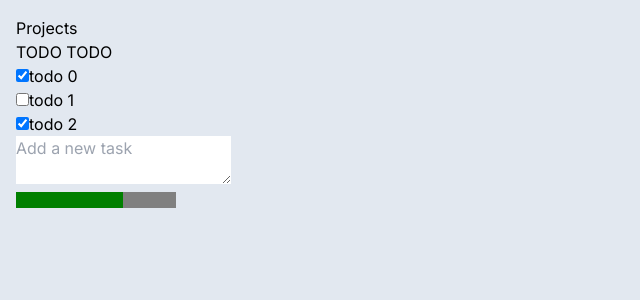
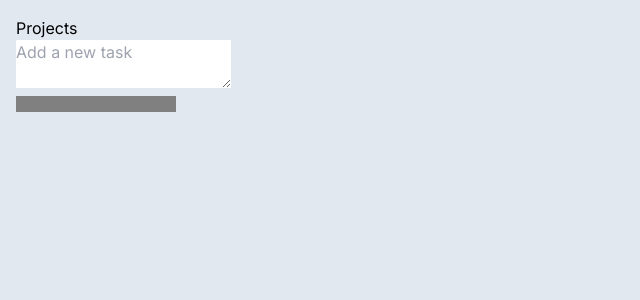
Before and after one commit to EnzoMaitan/todo-next.js, a Next.js app: page / in a window 1280 px wide. Shown: the top 300 px of the page, without its empty margins (0-640 px from the left). Built offline with nearby package versions, Linux system fonts and the light colour scheme.

Commit message:
Adds the funcionality to save a new task to a JSON

```diff
--- a/src/app/components/addnewtodo.tsx
+++ b/src/app/components/addnewtodo.tsx
@@ -1,7 +1,43 @@
-export default function AddNewTodo(){
-    return (
-        <div>
-            <textarea  placeholder="Add a new task"></textarea>
-        </div>
-    )
-  }
+"use client"
+
+import { useState } from "react";
+
+export default function AddNewTodo({ onSaveJSON } : any){
+
+    type JsonObject = {
+        checked: boolean,
+        text: string;
+    };
+
+    type TextAreaToJSONProps = {
+        onSaveJSON: (data: JsonObject | null) => void;
+    };
+
+    const [inputValue, setInputValue] = useState<string>("");
+    const [jsonObject, setJsonObject] = useState<JsonObject | null>(null);
+
+    const handleKeyPress = (event: React.KeyboardEvent<HTMLTextAreaElement>) => {
+        if (event.key === "Enter" && !event.shiftKey) {
+        event.preventDefault();
+            if (inputValue.trim()) {
+                const newJsonObject: JsonObject = {
+                    checked: false,
+                    text: inputValue.trim(),
+                };
+                setJsonObject(newJsonObject);
+                onSaveJSON(newJsonObject);
+                setInputValue("");
+            }
+        }
+    }
+        return (
+            <div>
+                <textarea
+                        value={inputValue}
+                onChange={(e) => setInputValue(e.target.value)}
+                onKeyUp={handleKeyPress}
+                    placeholder="Add a new task"/>
+            </div>
+        );
+
+}
--- a/src/app/components/todolist.tsx
+++ b/src/app/components/todolist.tsx
@@ -1,15 +1,23 @@
+"use client"
+
+import { useState } from "react";
 import AddNewTodo from "./addnewtodo";
 import Progressbar from "./progressbar";
 import TodoItem from "./todoitem";
 
+var temp = {
+    "title": "",
+    "individual": []
+};
+
 export default function Todolist() {
-    const lista = {
-        "title": "TODO TODO",
-        "individual": [
-            {checked:true, text:"todo 0"},
-            {checked:false, text:"todo 1"},
-            {checked:true, text:"todo 2"}
-        ]
+    const [jsonObject, setJsonObject] = useState<any | null>(null);
+    const [lista, setLista] = useState<any | null>(temp);
+
+    const saveJSON = (data: any | null) => {
+        setJsonObject(data);
+        lista.individual.push(data);
+        console.log(lista);
     };
 
     return (
@@ -18,7 +26,7 @@ export default function Todolist() {
         {lista.individual.map((item) => (
           <TodoItem checked={item.checked} text={item.text} onChange={false}/>
         ))}
-        <AddNewTodo />
+        <AddNewTodo onSaveJSON={saveJSON} />
         <Progressbar
             numberOfItems={lista.individual.length}
             currentItems={Object.values(lista.individual).reduce((a, { checked }) => a + +checked, 0)}
```
